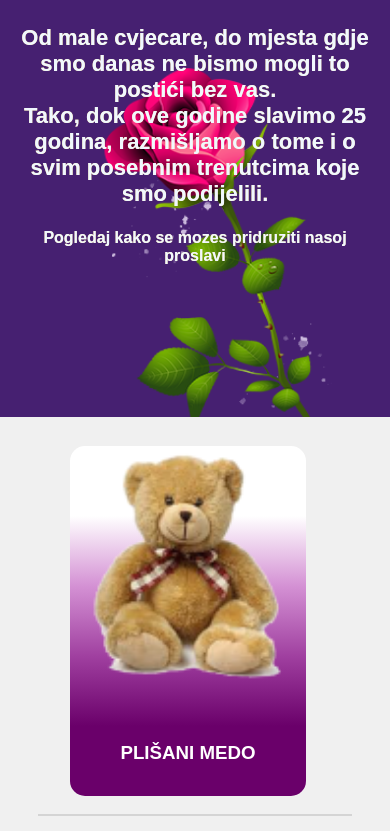
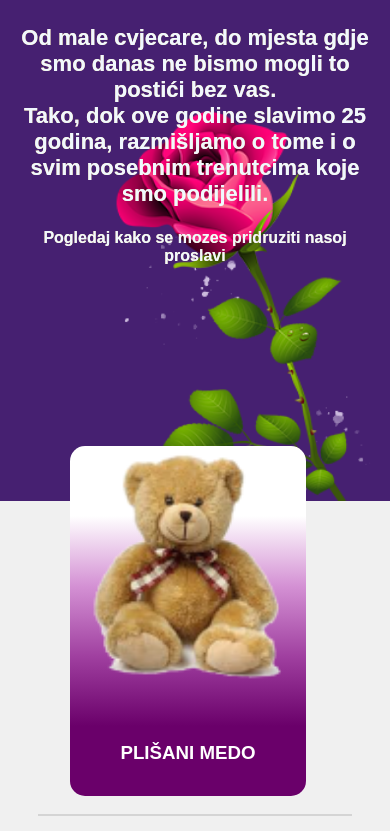
Before and after one commit to ThorMoon2016/iph, a plain HTML site: page index.html in a window 390 px wide. Shown: the part 309-1140 px from the top of the page. Drawn offline with nearby package versions, Linux system fonts and the light colour scheme; a script that the page names is missing.

Commit message:
Update index.html

```diff
--- a/index.html
+++ b/index.html
@@ -61,7 +61,7 @@
     .full-background {
         background: url('images/mobBG1.png') no-repeat;
         background-size: cover;
-        height: 86%;
+        height: 96%;
     }
 }
 </style>
```
